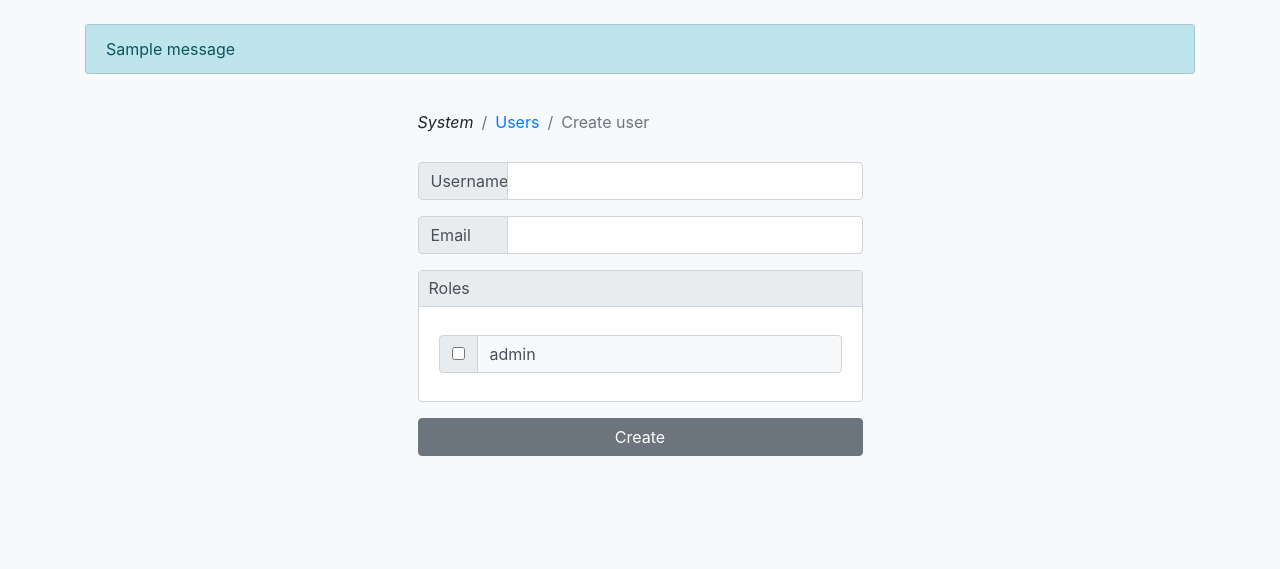
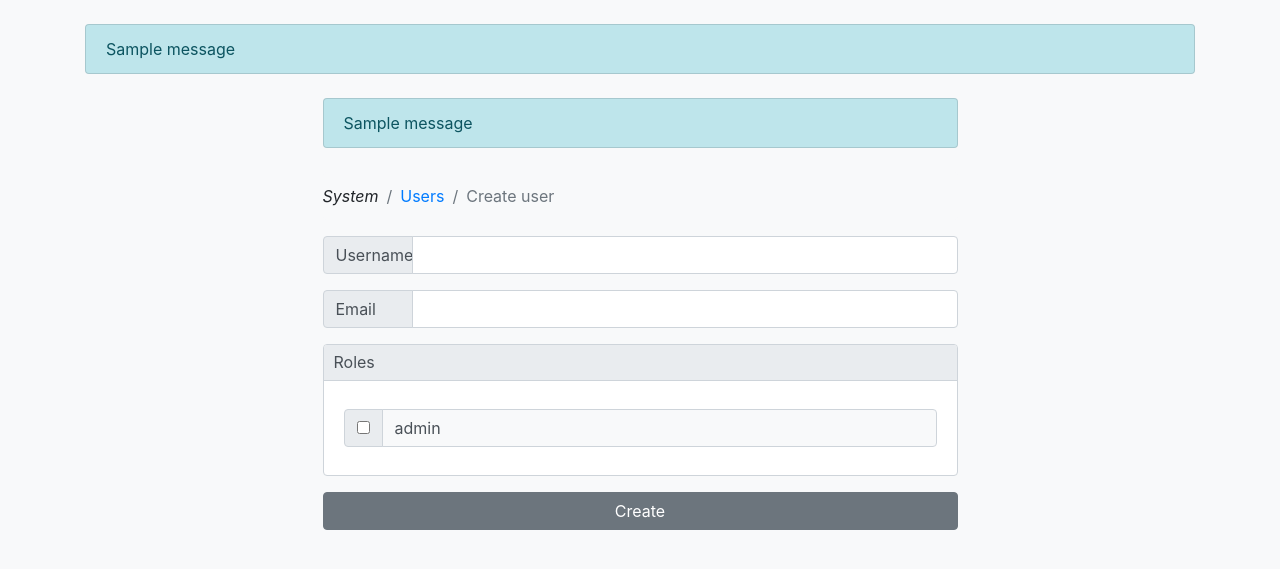
Before and after one commit to AstroKiR/flask_roles_permissions, a Flask app: page /create_user in a window 1280 px wide. Shown: the part 56-625 px from the top of the page. Run offline with Flask 2, Linux system fonts and the light colour scheme; a user stored in the database is signed in; tables that the repository leaves empty hold one stand-in row (values such as "Sample post"); one stand-in notice (Sample message) is shown; data that the repository does not hold is empty; some libraries are stand-ins or nearby versions.

Commit message:
create users

```diff
--- a/app/routes.py
+++ b/app/routes.py
@@ -45,6 +45,7 @@ def users():
 
 
 @app.route('/create_user', methods=['GET', 'POST'])
+@login_required
 def create_user():
     create_user_form = CreateUserForm()
     if request.method == 'POST' and create_user_form.validate_on_submit():
@@ -57,6 +58,7 @@ def create_user():
             user.roles.append(Role.query.get(role))
         db.session.add(user)
         db.session.commit()
+        flash('User successfully created')
         return redirect(url_for('users'))
     roles = Role.query.all()
     return render_template('users/create_user.html', form=create_user_form, roles=roles)
--- a/app/templates/users/create_user.html
+++ b/app/templates/users/create_user.html
@@ -3,7 +3,18 @@
 {% block content %}
 
 <div class="row justify-content-center create_user">
-    <div class="col-md-5">
+    <div class="col-md-7">
+        {% with messages = get_flashed_messages() %}
+        {% if messages %}
+        <ul class="list-group mb-4">
+            {% for message in messages %}
+            <li class="list-group-item list-group-item-info">
+                {{ message }}
+            </li>
+            {% endfor %}
+        </ul>
+        {% endif %}
+        {% endwith %}
         <nav aria-label="breadcrumb bg-light">
             <ol class="breadcrumb pr-0 pl-0">
                 <li class="breadcrumb-item" aria-current="page"><span class="font-italic">System</span></li>
```
Lines whose indentation alone changed are shown as unchanged.
